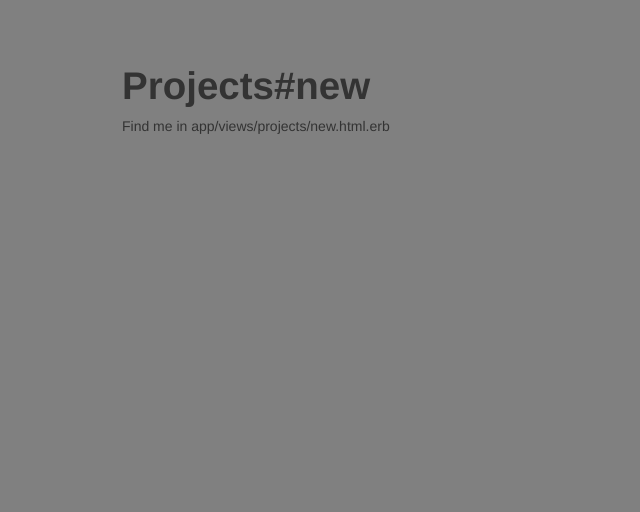
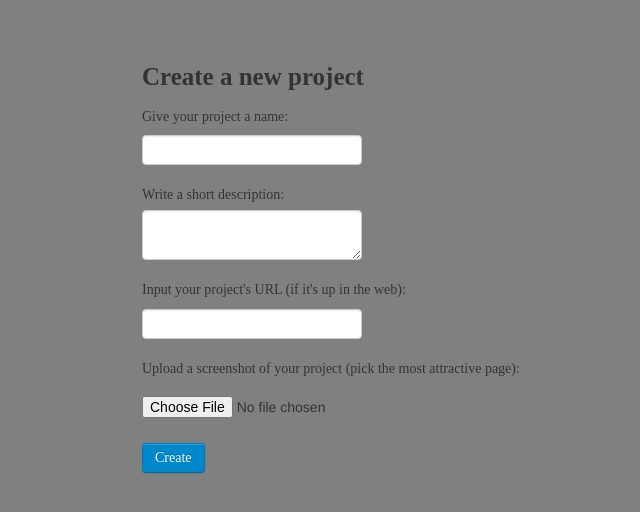
Before and after one commit to michelleurbina2023/feed_a_hacker, a Rails app: page /projects/new in a window 1280 px wide. Shown: the top 512 px of the page, without its empty margins (28-668 px from the left). Run offline with Rails 7, Linux system fonts and the light colour scheme; style sheets or scripts are compiled from the project's sources; some libraries are stand-ins or nearby versions.

Commit message:
Added projects controller, views. Built carousel.

```diff
--- a/app/controllers/hackers_controller.rb
+++ b/app/controllers/hackers_controller.rb
@@ -1,4 +1,5 @@
 class HackersController < ApplicationController
+  before_filter :authorize, :except => [:new, :create, :show, :index]
   before_filter :parse_full_name, :only => [:update]
 
   def index
--- a/app/controllers/projects_controller.rb
+++ b/app/controllers/projects_controller.rb
@@ -19,11 +19,15 @@ class ProjectsController < ApplicationController
 
   def create
     @project = Project.new(params[:project])
-    if @project.save
-      session[:project_id] = @project.id
-      redirect_to @project, :notice => "Signed up!"
-    else
-      render "new"
+
+    respond_to do |format|
+      if @project.save
+        format.html { redirect_to @project, notice: 'Project was successfully created.' }
+        format.json { render json: @project, status: :created, location: @project }
+      else
+        format.html { render action: 'new' }
+        format.json { render json: @project.errors, status: :unprocessable_entity }
+      end
     end
   end
 
@@ -37,7 +41,7 @@ class ProjectsController < ApplicationController
   end
 
   def edit
-    @project = current_hacker
+    @project = Project.find(params[:id])
 
     respond_to do |format|
       format.html
@@ -46,11 +50,11 @@ class ProjectsController < ApplicationController
   end
 
   def update
-    @project = current_hacker
+    @project = Project.find(params[:id])
 
     respond_to do |format|
       if @project.update_attributes(params[:project])
-        format.html { redirect_to @project, notice: 'Your profile was successfully updated.' }
+        format.html { redirect_to @project, notice: 'Project was successfully updated.' }
         format.json { head :no_content }
       else
         format.html { render action: 'edit' }
@@ -64,7 +68,7 @@ class ProjectsController < ApplicationController
     @project.destroy
 
     respond_to do |format|
-      format.html { redirect_to root_url }
+      format.html { redirect_to_project_url }
       format.json { head :no_content }
     end
   end
--- a/app/views/hackers/_form.html.erb
+++ b/app/views/hackers/_form.html.erb
@@ -65,6 +65,7 @@
     </p>
   <% end %>
 
-  <p><%= f.submit (@hacker.new_record? ? "Create" : "Update profile"), :class => "btn btn-info" %></p>
-
+  <p>
+    <%= f.submit (@hacker.new_record? ? "Create" : "Update profile"), :class => "btn btn-info" %>
+  </p>
 <% end %>
--- /dev/null
+++ b/app/views/projects/_form.html.erb
@@ -0,0 +1,30 @@
+<%= form_for(@project) do |f| %>
+  <% if @project.errors.any? %>
+    <ul>
+      <% @project.errors.full_messages.each do |msg| %>
+        <li><%= msg %></li>
+      <% end %>
+    </ul>
+  <% end %>
+
+  <p>Create a new project</p>
+
+  <p>
+    <%= f.label :name, "Give your project a name:" %>
+    <%= f.text_field :name %>
+  </p>
+  <p>
+    <%= f.label :description, "Write a short description:" %>
+    <%= f.text_area :description %>
+  </p>
+  <p>
+    <%= f.label :url, "Input your project's URL (if it's up in the web):" %>
+    <%= f.text_field :url %>
+  </p>
+  <p>
+    <%= f.label :screenshot, "Upload a screenshot of your project (pick the most attractive page):" %>
+    <%= f.file_field :screenshot %>
+  </p>
+
+  <p><%= f.submit (@project.new_record? ? "Create" : "Update project"), :class => "btn btn-info" %></p>
+<% end %>
--- a/app/views/projects/create.html.erb
+++ /dev/null
@@ -1,2 +0,0 @@
-<h1>Projects#create</h1>
-<p>Find me in app/views/projects/create.html.erb</p>
--- a/app/views/projects/destroy.html.erb
+++ /dev/null
@@ -1,2 +0,0 @@
-<h1>Projects#destroy</h1>
-<p>Find me in app/views/projects/destroy.html.erb</p>
--- a/app/views/projects/edit.html.erb
+++ b/app/views/projects/edit.html.erb
@@ -1,2 +1 @@
-<h1>Projects#edit</h1>
-<p>Find me in app/views/projects/edit.html.erb</p>
+<%= render partial: 'form' %>
--- a/app/views/projects/new.html.erb
+++ b/app/views/projects/new.html.erb
@@ -1,2 +1,5 @@
-<h1>Projects#new</h1>
-<p>Find me in app/views/projects/new.html.erb</p>
+<div class="span8">
+  <div class="form">
+    <%= render partial: 'form' %>
+  </div>
+</div>
--- a/app/views/projects/update.html.erb
+++ /dev/null
@@ -1,2 +0,0 @@
-<h1>Projects#update</h1>
-<p>Find me in app/views/projects/update.html.erb</p>
```
Also changed, not shown: app/views/hackers/show.html.erb (+6 -3 lines), app/views/projects/index.html.erb (+10 -2 lines), app/views/projects/show.html.erb (+49 -2 lines), app/assets/stylesheets/hackers.css.scss (line endings or trailing spaces), 1 other file.
